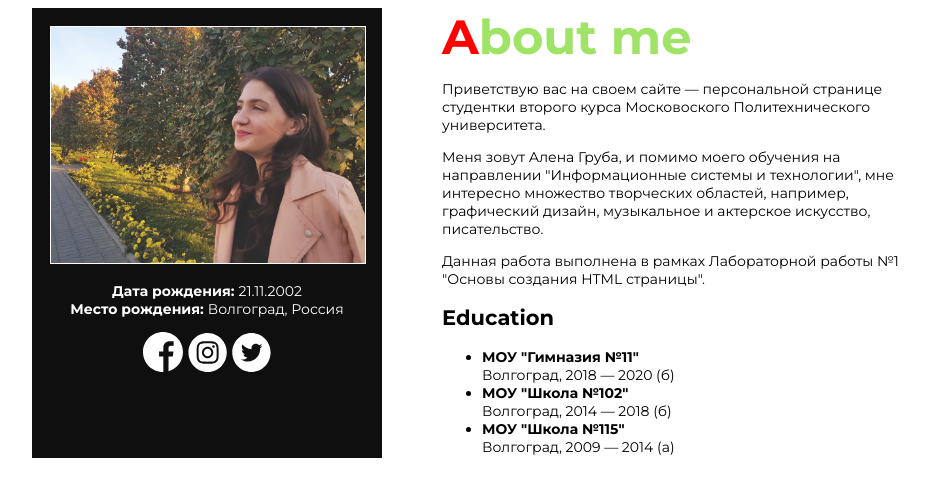
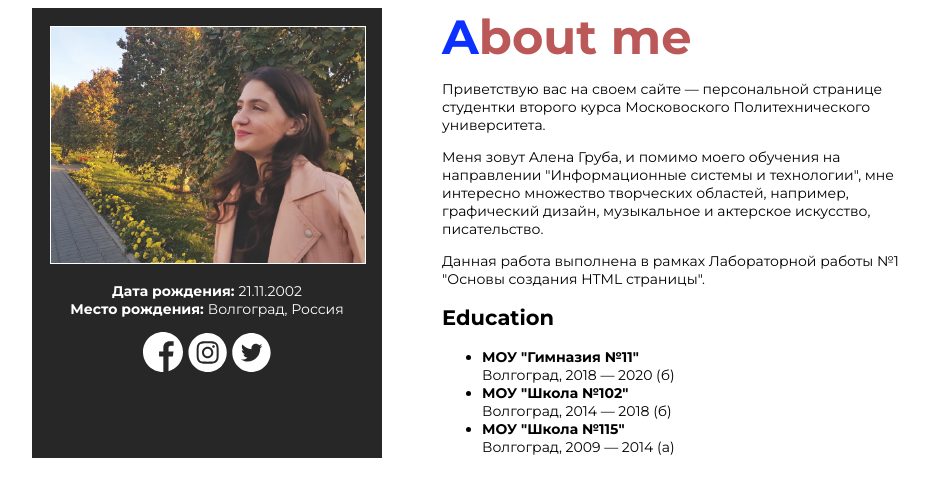
Before and after one commit to beatrisess/hello_git, a plain HTML site: page index.html in a window 1280 px wide. Shown: the whole page, without its empty margins (33-962 px from the left). Drawn offline with Linux system fonts and the light colour scheme.

Commit message:
new color for letter

```diff
--- a/css/style.css
+++ b/css/style.css
@@ -15,7 +15,7 @@ color: #000000;
 .left {
     width: 350px;
     height: 450px;
-    background-color: #0f0f0f;
+    background-color: #272727;
     color: white;
     padding: 18px;
     padding-bottom: 0px;
@@ -35,14 +35,14 @@ color: #000000;
 
 .right::first-letter {
 
-    color: red;
+    color: rgb(11, 48, 255);
 }
 
 
 .title {
     font-size: 48px;
     margin: 0;
-    color:#9fe466;
+    color:#bb5858;
 }
 
 
```
